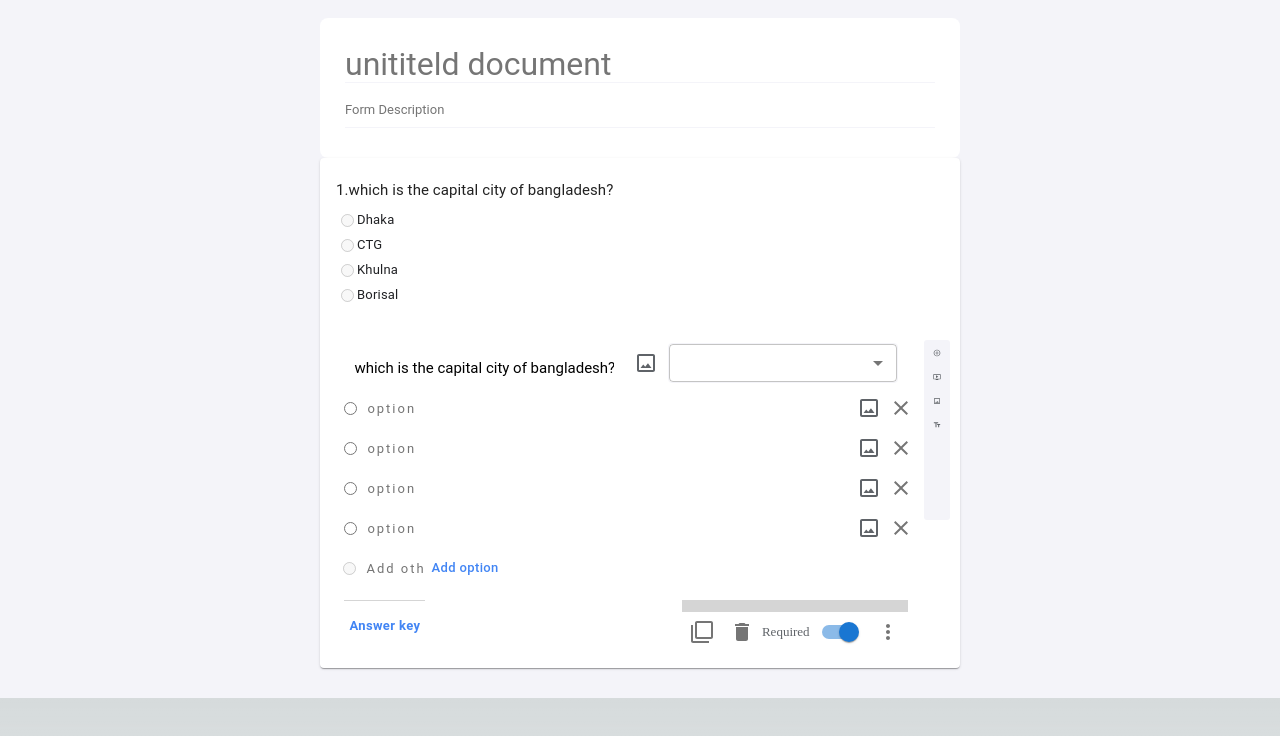
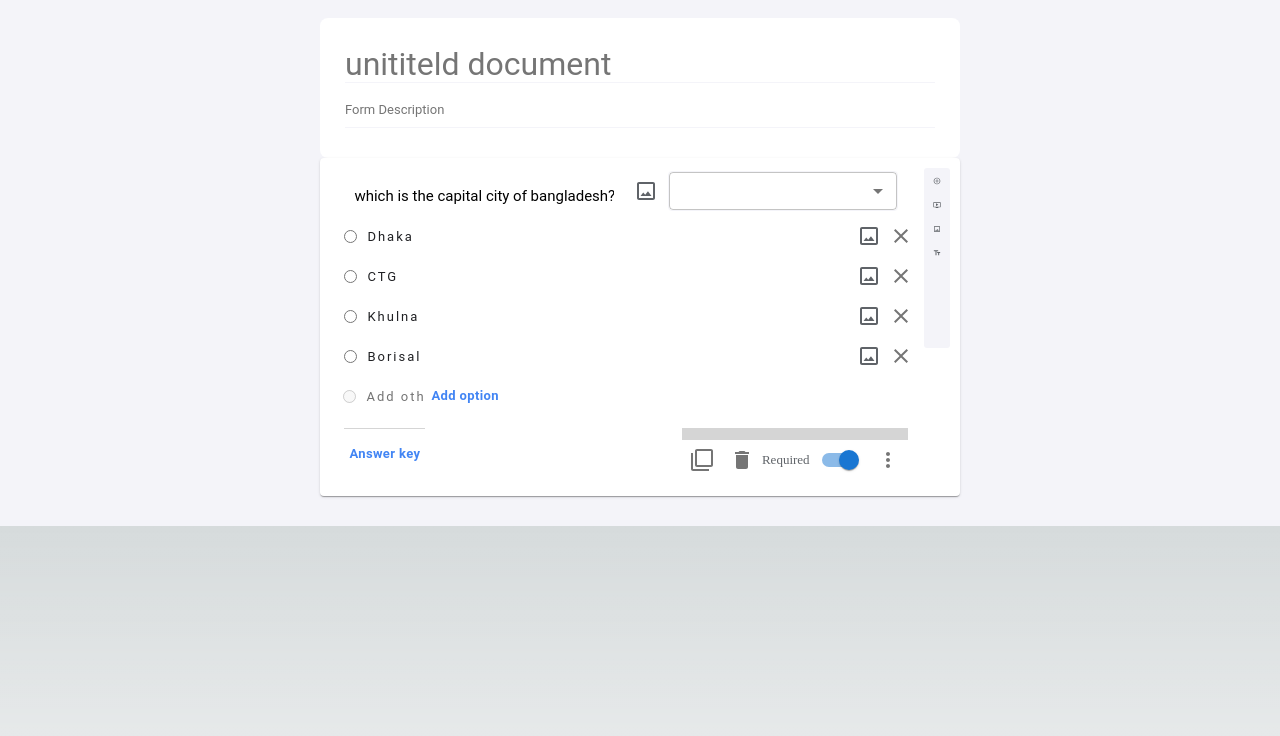
Before and after one commit to suparansharma/form_structure_nextjs, a Next.js app: page /AddForm/AddForm in a window 1280 px wide. Shown: the top 736 px of the page. Built offline with nearby package versions, Linux system fonts and the light colour scheme.

Commit message:
form update

```diff
--- a/pages/AddForm/AddForm.js
+++ b/pages/AddForm/AddForm.js
@@ -58,6 +58,13 @@ const AddForm = () => {
     console.log(newQuestion)
   }
 
+
+  function changeOptionValue(text,i,j){
+    var optionsQuestion = [...questions];
+    optionsQuestion[i].options[j].optionText = text;
+    setQuestions(optionsQuestion);
+  }
+
   function addQuestionType(i,type){
     let qs =[...questions];
     console.log(type);
@@ -66,6 +73,28 @@ const AddForm = () => {
     console.log("click")
   }
 
+
+  function removeOption(i,j){
+    var RemoveOptionQuestion = [...questions];
+    if(RemoveOptionQuestion[i].options.length > 1){
+      RemoveOptionQuestion[i].options.splice(j,1);
+      setQuestions(RemoveOptionQuestion)
+    }
+  }
+
+
+  function addOption(i){
+    var optionsOfQuestion = [...question];
+    if(optionsOfQuestion[i].options.length < 5){
+      optionsOfQuestion[i].options.push({optionText:"Option" + (optionsOfQuestion[i].options.length +1)})
+    }else{
+      console.log("Max 5 options")
+    }
+
+    setQuestions(optionsOfQuestion);
+  }
+
+
   function questionUI() {
     return questions.map((ques, i) => (
       <div key={i}>
@@ -73,10 +102,10 @@ const AddForm = () => {
           expanded={questions[i].open}
           className={questions[i].open ? "add border" : ""}
         >
-          <AccordionSummary
+          {/*  <AccordionSummary
             aria-controls="panel1a-content"
             id="panel1a-header"
-            elevation={1}
+            // elevation={1}
             style={{ width: "100%" }}
           >
             {questions[i].open ? (
@@ -93,8 +122,9 @@ const AddForm = () => {
                   {i + 1}.{questions[i].questionText}
                 </Typography>
 
-                {ques.options.map((op, j) => (
-                  <div key={j} style={{ display: "flex" }}>
+               {ques.options.map((op, j) => (
+                  <div key={j}>
+                     <div  style={{ display: "flex" }}>
                     <FormControlLabel
                       style={{ marginLeft: "5px", marginBottom: "5px" }}
                       disabled
@@ -122,12 +152,12 @@ const AddForm = () => {
                       }
                     />
                   </div>
+                  </div>
+
                 ))}
               </div>
-            ) : (
-              ""
-            )}
-          </AccordionSummary>
+            ) :  ""}
+          </AccordionSummary>*/}
 
           <div className="question_boxes">
             <AccordionDetails className="add_question">
@@ -135,7 +165,7 @@ const AddForm = () => {
                 <input
                   type="text"
                   className="question"
-                  name=""
+                  // name=""
                   value={ques.questionText}
                   placeholder="Question"
                   onChange={(e)=>{changeQuestion(e.target.value,i)}}
@@ -145,23 +175,24 @@ const AddForm = () => {
                   className="select"
                   style={{ color:"#5f6368", fontSize: "13px" }}
                 >
-                  <MenuItem id="text" value="text" onCLick={()=>{addQuestionType(i,"text")}}>
+                  <MenuItem id="text" value="Text" onClick={()=>{addQuestionType(i,"text")}}>
                     <Subject style={{ marginRight: "10px" }}  /> Paragraph
                   </MenuItem>
-                  <MenuItem id="checkbox" value="Checkbox" onCLick={()=>{addQuestionType(i,"checkbox")}}>
+                  <MenuItem id="checkbox" value="Checkbox" onClick={()=>{addQuestionType(i,"checkbox")}}>
                     <CheckBox
                       style={{ marginRight: "10px", color: "#70757a" }}
 
                       checked
-                    />{" "}
+
+                    />
                     CheckBox
                   </MenuItem>
-                  <MenuItem id="radio" value="Radio" onCLick={()=>{addQuestionType(i,"radio")}}>
+                  <MenuItem id="radio" value="Radio" onClick={()=>{addQuestionType(i,"radio")}} >
                     <Radio
                       style={{ marginRight: "10px", color: "#70757a" }}
 
                       checked
-                    />{" "}
+                    />
                     Multiple Choice
                   </MenuItem>
                 </Select>
@@ -169,7 +200,8 @@ const AddForm = () => {
 
               {ques.options.map((op, j) => (
                 <div className="add_question_body" key={j}>
-                  {(ques.questionType != "text") ?
+                  {
+                  (ques.questionType != "text") ?
                     <input
                       type={ques.questionType}
                       style={{ marginRight: "10px" }}
@@ -180,7 +212,8 @@ const AddForm = () => {
 
                   <div>
                     <input
-                    // value={ques.option[j].optionText}
+                    value={ques.options[j].optionText}
+                    onChange={(e)=>{changeOptionValue(e.target.value,i,j)}}
                       type="text"
                       className="text_input"
                       placeholder="option"
@@ -188,7 +221,7 @@ const AddForm = () => {
                   </div>
                   <CropOriginal style={{ color: "#5f6368" }} />
                   <IconButton aria-label="delete">
-                    <Close />
+                    <Close onClick={()=>{removeOption(i,j)}} />
                   </IconButton>
                 </div>
               ))}
@@ -198,14 +231,14 @@ const AddForm = () => {
               {ques.options.length < 5 ? (
                   <div className="add_question_body">
                     <FormControlLabel disabled control={
-                        (ques.questionType!="text")?
+                        (ques.questionType!="text") ?
                         <input type={ques.questionType} color="primary" inputProps={{'aria-label':'secondary checkbox'}}
                         style={{marginLeft:"10px",marginRight:"10px"}} disabled/> :
                         <ShortText style={{marginRight:"10px"}}/>
                     }label={
                             <div>
                                 <input type="text" className="text_input" style={{fontSize:"13px",width:"60px"}} placeholder="Add other"/>
-                               <Button size="small" style={{textTransform:"none",color:'#4285f4',fontSize:"600"}}>Add option</Button>
+                               <Button size="small" onClick={()=>{addOption(i)}} style={{textTransform:"none",color:'#4285f4',fontSize:"13px",fontWeight:"600"}}>Add option</Button>
                             </div>
                         }/>
 
```
